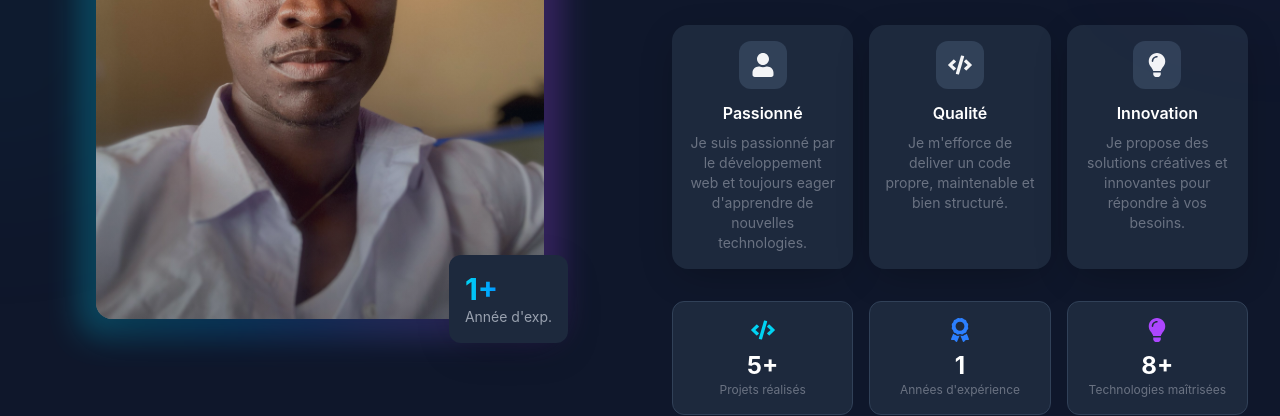
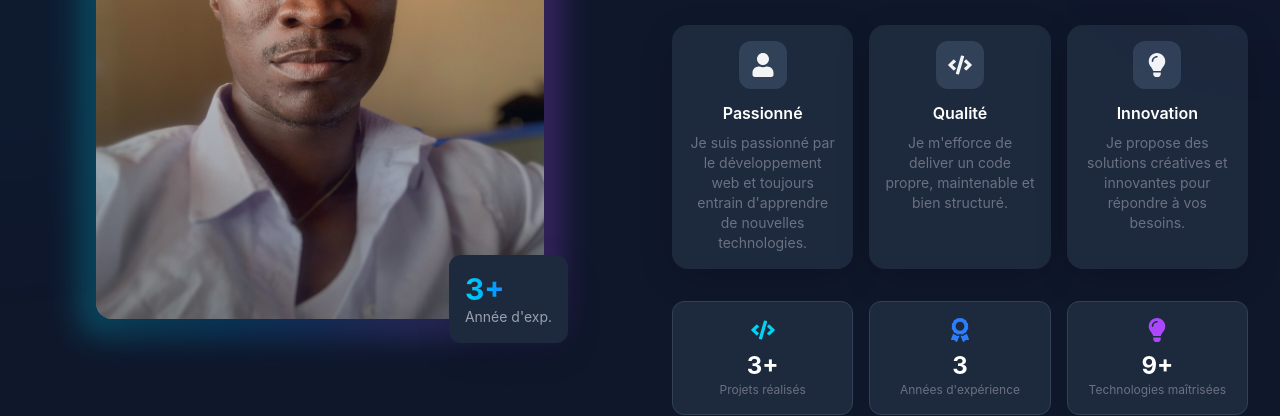
Before and after one commit to koffiP24/mon-portfolio, a React (Vite) app: page / in a window 1280 px wide. Shown: the part 1500-1916 px from the top of the page. Built offline with nearby package versions, Linux system fonts and the light colour scheme.

Commit message:
Refonte design pro : animations, cartes projets, formulaire

```diff
--- a/src/components/About.jsx
+++ b/src/components/About.jsx
@@ -5,19 +5,19 @@ const About = () => {
   const stats = [
     {
       label: "Projets réalisés",
-      value: "5+",
+      value: "3+",
       icon: FaCode,
       color: "text-cyan-400",
     },
     {
       label: "Années d'expérience",
-      value: "1",
+      value: "3",
       icon: FaAward,
       color: "text-blue-500",
     },
     {
       label: "Technologies maîtrisées",
-      value: "8+",
+      value: "9+",
       icon: FaLightbulb,
       color: "text-purple-500",
     },
@@ -28,7 +28,7 @@ const About = () => {
       icon: FaUser,
       title: "Passionné",
       description:
-        "Je suis passionné par le développement web et toujours eager d'apprendre de nouvelles technologies.",
+        "Je suis passionné par le développement web et toujours entrain d'apprendre de nouvelles technologies.",
     },
     {
       icon: FaCode,
@@ -92,7 +92,7 @@ const About = () => {
                 style={{ boxShadow: "0 10px 40px -10px rgba(0,0,0,0.3)" }}
               >
                 <div className="text-3xl font-bold bg-gradient-to-r from-cyan-400 via-blue-500 to-purple-500 bg-clip-text text-transparent">
-                  1+
+                  3+
                 </div>
                 <div className="text-gray-400 text-sm">Année d'exp.</div>
               </div>
@@ -113,7 +113,7 @@ const About = () => {
                 Côte d'Ivoire. Après avoir maîtrisé les bases du HTML, CSS et
                 JavaScript, je me suis spécialisé dans l'écosystème{" "}
                 <span className="text-cyan-400">React</span> et{" "}
-                <span className="text-purple-400">Node.js</span>
+                <span className="text-purple-400">Node.js </span>
                 pour créer des solutions numériques performantes et modernes.
               </p>
               <p className="text-gray-400 text-lg leading-relaxed mt-4">
--- a/src/components/Projects.jsx
+++ b/src/components/Projects.jsx
@@ -46,7 +46,7 @@ const projectsData = [
       "Plateforme e-commerce complète avec gestion des produits, panier, paiement et espace administrateur.",
     image:
       "https://images.unsplash.com/photo-1556742049-0cfed4f6a45d?w=800&h=500&fit=crop",
-    github: "https://github.com",
+    github: "https://github.com/koffiP24/E-Commerce-Platform.git",
     demo: "#",
     technologies: ["React", "Node.js", "MongoDB", "Stripe"],
     category: "Full Stack",
@@ -58,22 +58,10 @@ const projectsData = [
       "Tableau de bord analytique avec visualisation de données, rapports et statistiques en temps réel.",
     image:
       "https://images.unsplash.com/photo-1551288049-bebda4e38f71?w=800&h=500&fit=crop",
-    github: "https://github.com",
+    github: "https://github.com/koffiP24/Dashboard-Analytics.git",
     demo: "#",
     technologies: ["React", "Chart.js", "Firebase"],
     category: "Frontend",
-  },
-  {
-    id: 6,
-    title: "API RESTful",
-    description:
-      "API RESTful sécurisée avec authentification JWT, gestion des utilisateurs et documentation Swagger.",
-    image:
-      "https://images.unsplash.com/photo-1555066931-4365d14bab8c?w=800&h=500&fit=crop",
-    github: "https://github.com",
-    demo: "#",
-    technologies: ["Node.js", "Express", "MongoDB", "JWT"],
-    category: "Backend",
   },
 ];
 
```
